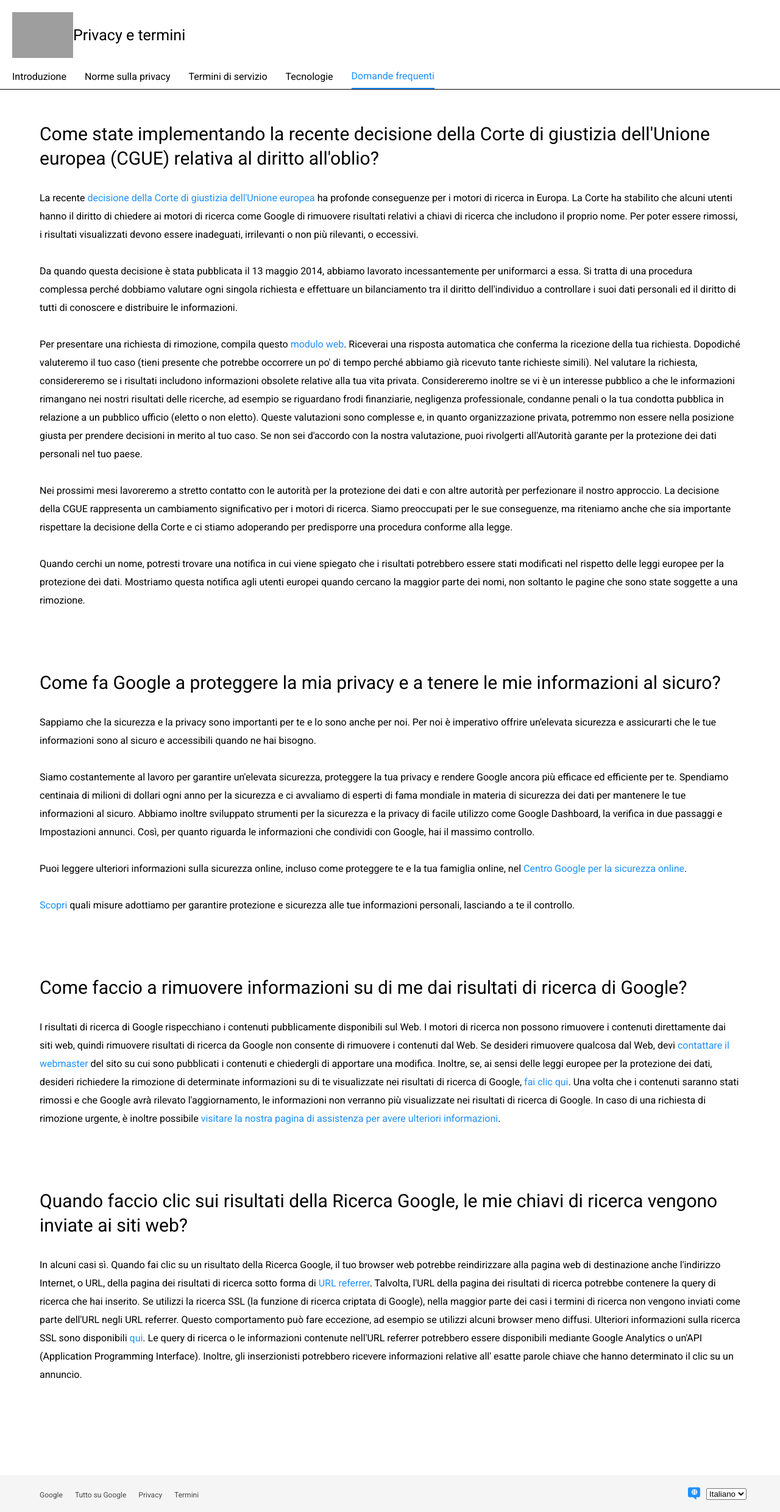
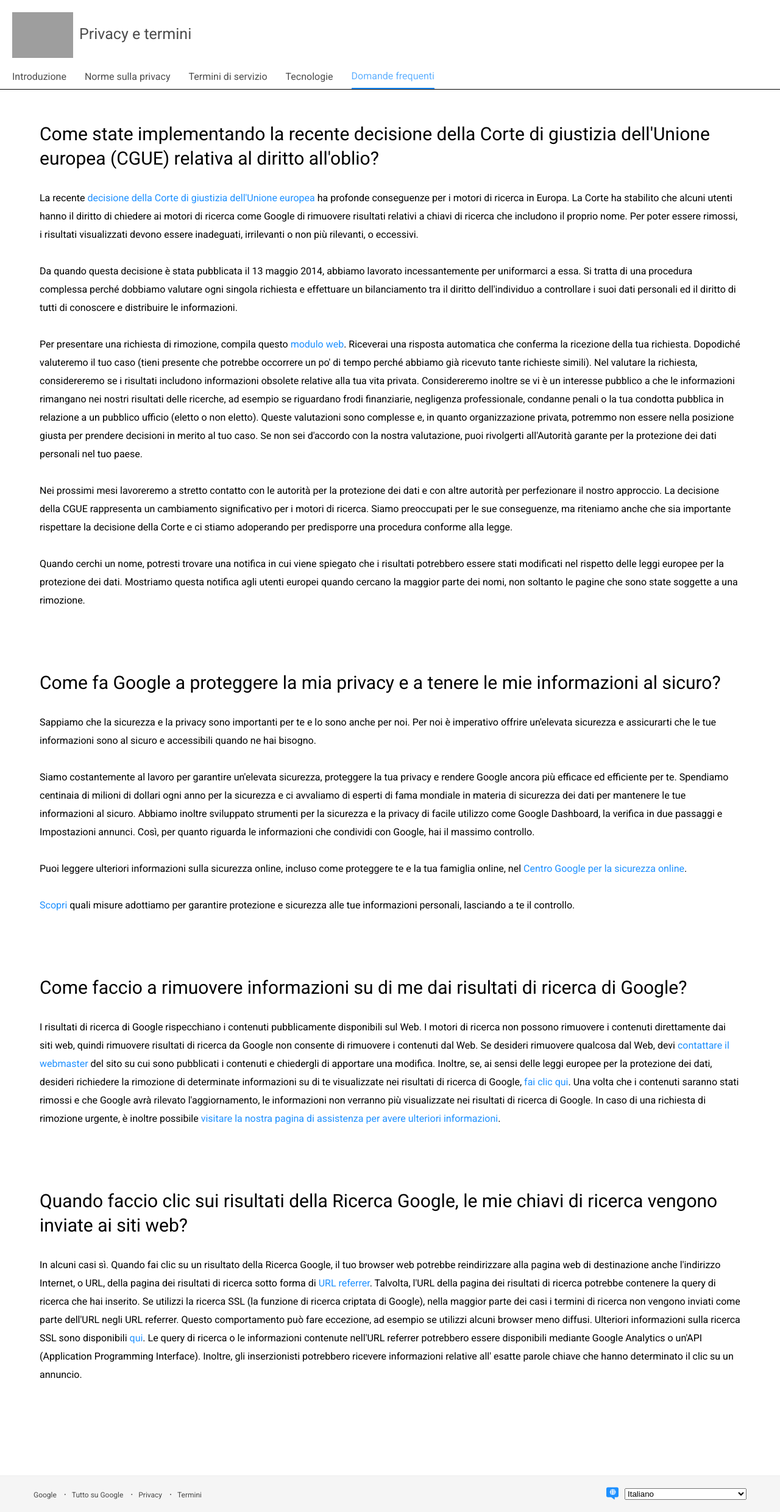
Before and after one commit to DavideBenazzi/php-google-faq, a PHP site: page / in a window 1280 px wide. Shown: the whole page at 61% size. Run offline with PHP 8.4, Linux system fonts and the light colour scheme; grey boxes are pictures that could not be loaded.

Commit message:
Final version

```diff
--- a/dist/css/style.css
+++ b/dist/css/style.css
@@ -40,10 +40,13 @@ header .logo a {
 }
 header .logo a img {
   width: 100px;
+  margin-right: 10px;
 }
 header .logo a span {
   color: #000;
   font-size: 25px;
+  transform: translateY(-2px);
+  opacity: 0.7;
 }
 header nav .navbar {
   display: flex;
@@ -58,6 +61,10 @@ header nav .navbar li {
 header nav .navbar li a {
   text-decoration: none;
   color: #000;
+  opacity: 0.7;
+}
+header nav .navbar li a:hover {
+  color: dodgerblue;
 }
 header nav .navbar .active {
   border-bottom: 2px solid dodgerblue;
@@ -106,13 +113,19 @@ footer .container .links ul {
 }
 footer .container .links ul li {
   list-style: none;
-  padding: 20px 10px;
+  padding: 20px 0;
 }
 footer .container .links ul li a {
   text-decoration: none;
   font-size: 12px;
   color: #000;
   opacity: 0.7;
+}
+footer .container .links ul li i {
+  font-size: 2px;
+  opacity: 0.7;
+  margin: 0 10px;
+  transform: translateY(-4px);
 }
 footer .container .language {
   display: flex;
@@ -138,3 +151,6 @@ footer .container .language .customIcon::after {
   color: #fff;
   font-size: 10px;
 }
+footer .container .language select {
+  width: 200px;
+}
--- a/index.php
+++ b/index.php
@@ -56,8 +56,8 @@
 
     <!-- MAIN -->
     <main class="container">
-        <!-- PHP 'DATABASE'-->
         <?php
+        //  PHP 'DATABASE'
             $questions = [
                 'Come state implementando la recente decisione della Corte di giustizia dell\'Unione europea (CGUE) relativa al diritto all\'oblio?',
                 'Come fa Google a proteggere la mia privacy e a tenere le mie informazioni al sicuro?',
@@ -104,16 +104,19 @@
                         <a href="#">
                             Google
                         </a>
+                        <i class="fas fa-circle"></i>
                     </li>
                     <li>
                         <a href="#">
                             Tutto su Google
                         </a>
+                        <i class="fas fa-circle"></i>
                     </li>
                     <li>
                         <a href="#">
                             Privacy
                         </a>
+                        <i class="fas fa-circle"></i>
                     </li>
                     <li>
                         <a href="#">
--- a/src/scss/partials/_footer.scss
+++ b/src/scss/partials/_footer.scss
@@ -16,12 +16,18 @@ footer {
                 align-items: center;
                 li {
                     list-style: none;
-                    padding: 20px 10px;
+                    padding: 20px 0;
                     a {
                         text-decoration: none;
                         font-size: 12px;
                         color: $primary;
                         opacity: 0.7;
+                    };
+                    i {
+                        font-size: 2px;
+                        opacity: 0.7;
+                        margin: 0 10px;
+                        transform: translateY(-4px);
                     };
                 };
             };
@@ -49,6 +55,9 @@ footer {
                     font-size: 10px;
                 };
             };
+            select {
+                width: 200px;
+            };
         };
     };
 }
--- a/src/scss/partials/_header.scss
+++ b/src/scss/partials/_header.scss
@@ -18,10 +18,13 @@ header {
             margin-bottom: 20px;
             img {
                 width: 100px;
+                margin-right: 10px;
             };
             span {
                 color: $primary;
                 font-size: 25px;
+                transform: translateY(-2px);
+                opacity: 0.7;
             };
         }
 
@@ -37,6 +40,10 @@ header {
             a {
                 text-decoration: none;
                 color: $primary;
+                opacity: 0.7;
+                &:hover {
+                    color: $tertiary;
+                };
             };
         };
         .active {
```
